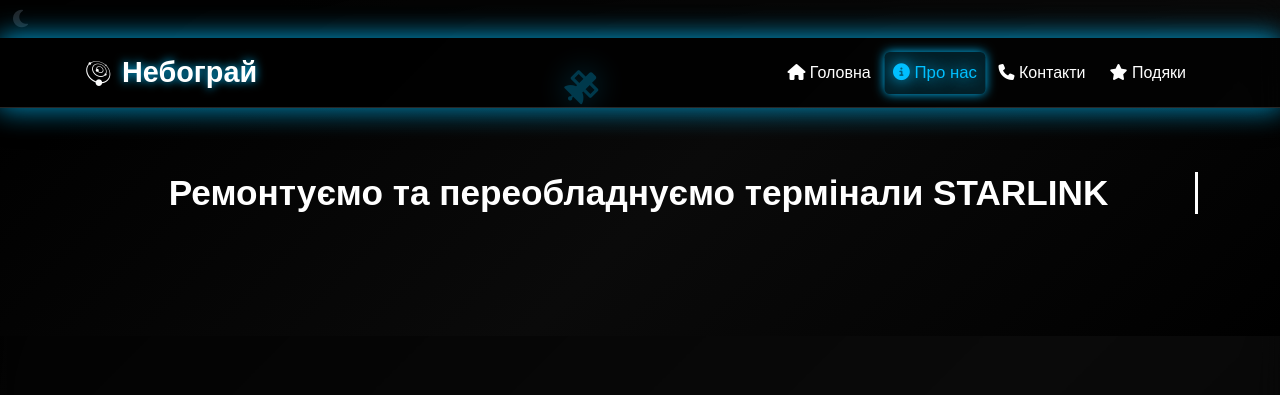
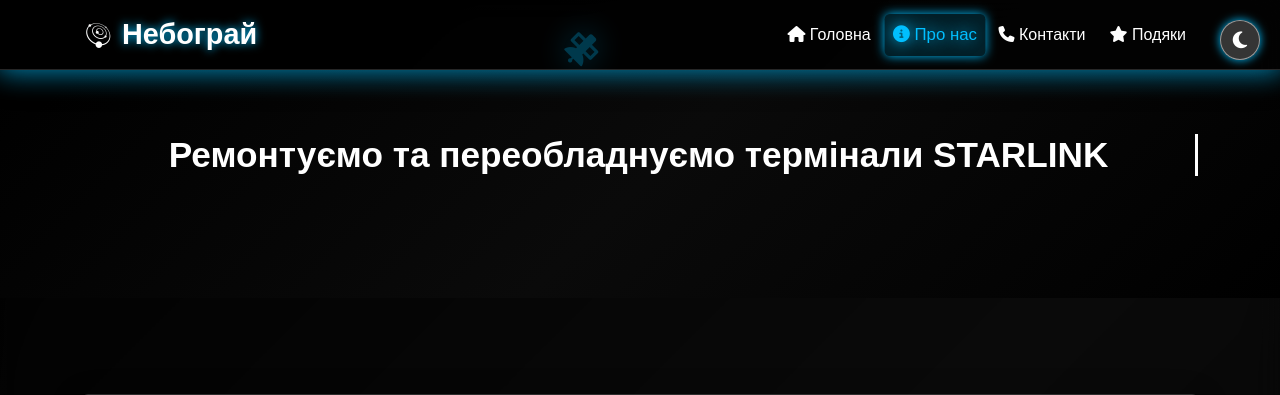
Before and after one commit to Mo-Love/nebogray-flask, a Flask app: page /about in a window 1280 px wide. Shown: the top 395 px of the page. Run offline with Flask 3, Linux system fonts and the light colour scheme; some web fonts are replaced.

Commit message:
Update style.css

```diff
--- a/static/css/style.css
+++ b/static/css/style.css
@@ -39,7 +39,7 @@ body {
     z-index: 9999;
     background: #000;
     opacity: 1;
-    transition: opacity 0.5s ease-out;
+    transition: opacity 1s ease-in-out; /* Плавніший перехід */
 }
 
 #preload-video {
@@ -48,8 +48,46 @@ body {
     left: 50%;
     width: 100%;
     height: 100%;
-    object-fit: cover;
+    object-fit: contain; /* Змінено на contain для компактності */
     transform: translate(-50%, -50%);
+}
+
+/* Кнопка переключення теми */
+.theme-toggle {
+    position: fixed;
+    top: 20px;
+    right: 20px;
+    background: rgba(255, 255, 255, 0.2); /* Світліший фон */
+    color: var(--accent-color);
+    border: 1px solid rgba(255, 255, 255, 0.5); /* Контрастний бордер */
+    border-radius: 50%;
+    width: 40px;
+    height: 40px;
+    display: flex;
+    align-items: center;
+    justify-content: center;
+    transition: var(--transition);
+    z-index: 1001;
+    box-shadow: 0 0 10px var(--starlink-glow);
+}
+
+[data-theme="light"] .theme-toggle {
+    background: rgba(0, 0, 0, 0.2); /* Темніший для світлої теми */
+    border: 1px solid rgba(0, 0, 0, 0.5);
+}
+
+.theme-toggle:hover {
+    background: rgba(255, 255, 255, 0.3);
+    transform: scale(1.1);
+    box-shadow: 0 0 15px var(--starlink-glow);
+}
+
+[data-theme="light"] .theme-toggle:hover {
+    background: rgba(0, 0, 0, 0.3);
+}
+
+.theme-toggle i {
+    font-size: 1.2rem; /* Збільшена іконка */
 }
 
 /* Меню */
@@ -238,4 +276,12 @@ body {
     .navbar-brand {
         font-size: 1.5rem;
     }
+    #preload-video {
+        max-width: 80%; /* Компактніше для мобільних */
+        max-height: 60%;
+    }
+    .theme-toggle {
+        width: 36px; /* Трохи менший для мобільних */
+        height: 36px;
+    }
 }
```
